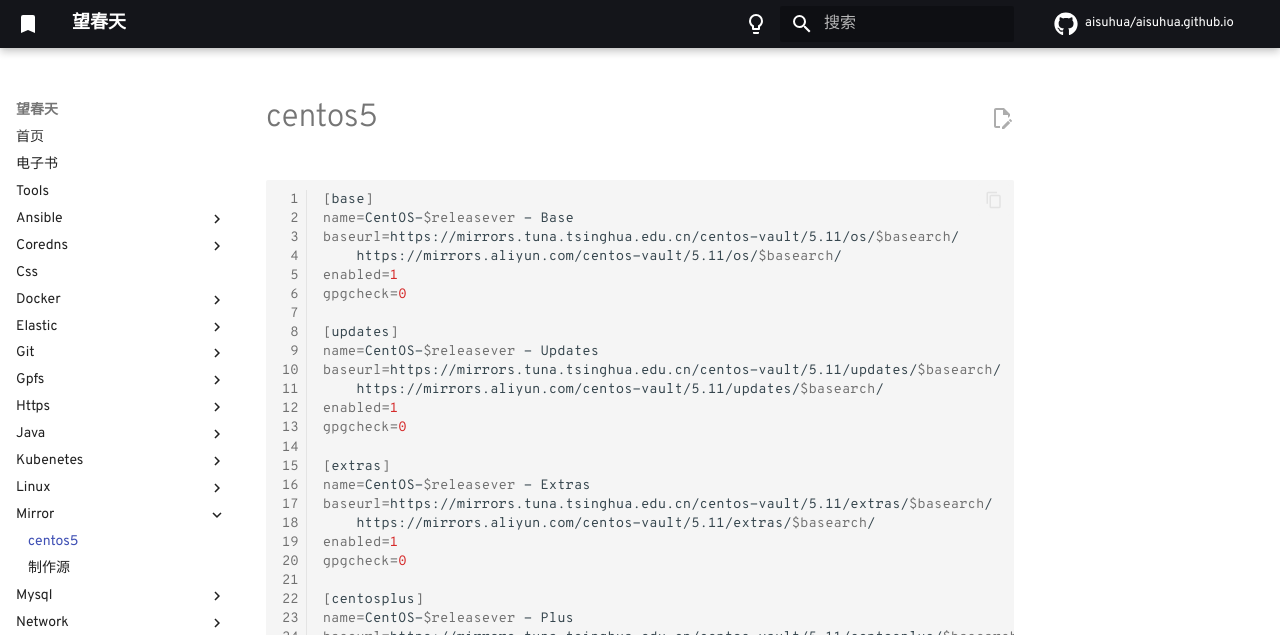
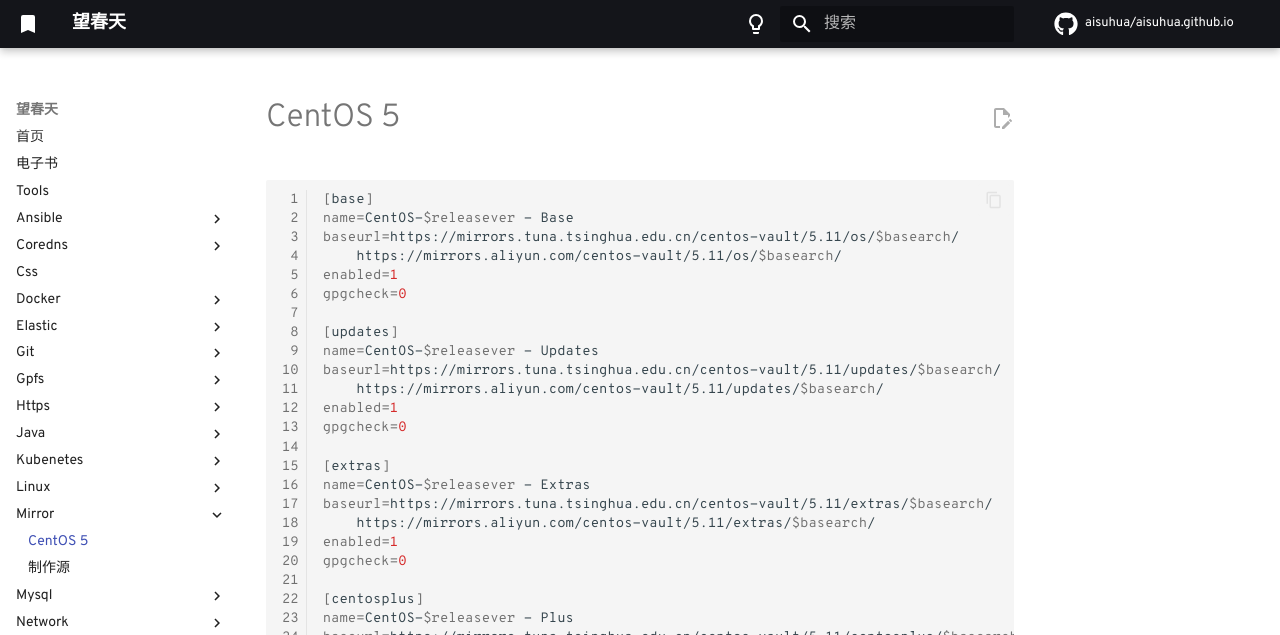
Before and after one commit to aisuhua/aisuhua.github.io, an MkDocs documentation site: the page built from docs/mirror/centos5.md, in a window 1280 px wide. Shown: the top 635 px of the page. Built offline with MkDocs 1.6.1 and Material for MkDocs 9.7.7, drawn with Linux system fonts in a browser that asks for light colours; comment, search, counter and statistics services are not loaded.

Commit message:
README.md

````diff
--- a/docs/mirror/centos5.md
+++ b/docs/mirror/centos5.md
@@ -1,4 +1,4 @@
-# centos5
+# CentOS 5
 
 ```sh
 [base]
````
